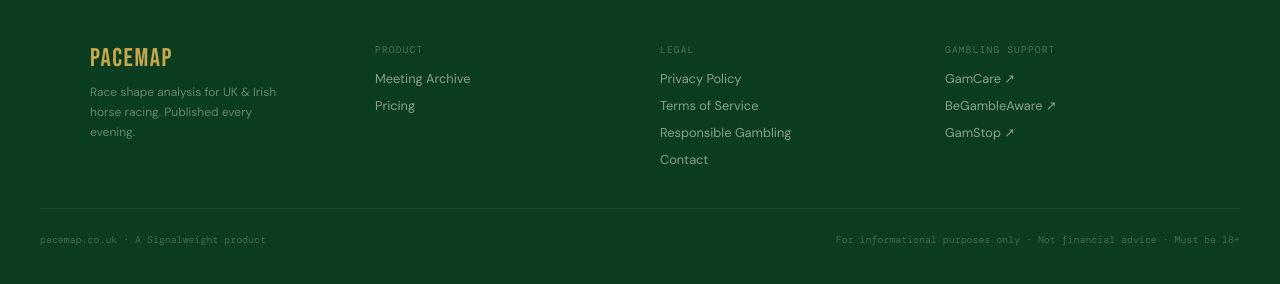
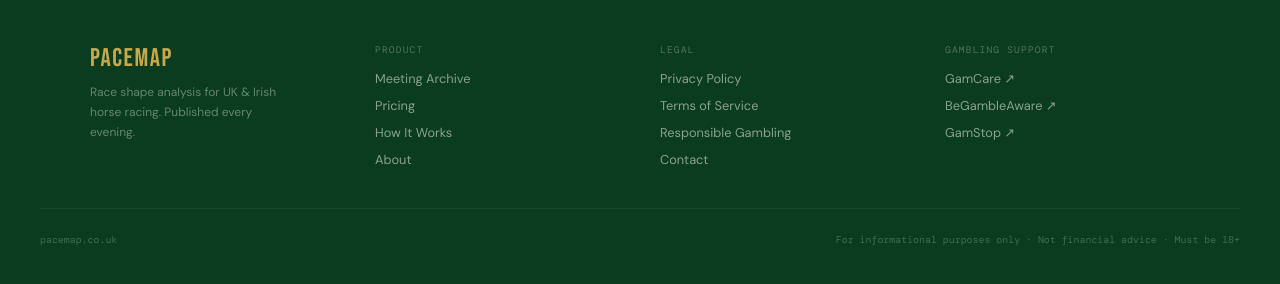
Before and after one commit to ppcjobber/clerk-authentication-starter, a Next.js app: page / in a window 1280 px wide. Shown: the part 1654-1938 px from the top of the page. Built offline with nearby package versions, Linux system fonts and the light colour scheme; no server answers; a web font is replaced by a local one.

Commit message:
Update Footer.tsx

```diff
--- a/components/Footer.tsx
+++ b/components/Footer.tsx
@@ -42,8 +42,10 @@ export default function Footer() {
           </p>
           <div style={{ display: "flex", flexDirection: "column", gap: "10px" }}>
             {[
-              { href: "/archive",  label: "Meeting Archive" },
-              { href: "/pricing",  label: "Pricing"         },
+              { href: "/archive",      label: "Meeting Archive" },
+              { href: "/pricing",      label: "Pricing"         },
+              { href: "/how-it-works", label: "How It Works"    },
+              { href: "/about",        label: "About"           },
             ].map(l => (
               <Link key={l.href} href={l.href} style={{
                 fontSize: "0.8rem", color: "rgba(245,240,232,0.55)",
@@ -66,10 +68,10 @@ export default function Footer() {
           </p>
           <div style={{ display: "flex", flexDirection: "column", gap: "10px" }}>
             {[
-              { href: "/privacy",               label: "Privacy Policy"       },
-              { href: "/terms",                 label: "Terms of Service"     },
-              { href: "/responsible-gambling",  label: "Responsible Gambling" },
-              { href: "/contact",               label: "Contact"              },
+              { href: "/privacy",              label: "Privacy Policy"       },
+              { href: "/terms",                label: "Terms of Service"     },
+              { href: "/responsible-gambling", label: "Responsible Gambling" },
+              { href: "/contact",              label: "Contact"              },
             ].map(l => (
               <Link key={l.href} href={l.href} style={{
                 fontSize: "0.8rem", color: "rgba(245,240,232,0.55)",
@@ -92,9 +94,9 @@ export default function Footer() {
           </p>
           <div style={{ display: "flex", flexDirection: "column", gap: "10px" }}>
             {[
-              { href: "https://www.gamcare.org.uk",    label: "GamCare"        },
-              { href: "https://www.begambleaware.org", label: "BeGambleAware"  },
-              { href: "https://www.gamstop.co.uk",     label: "GamStop"        },
+              { href: "https://www.gamcare.org.uk",    label: "GamCare"       },
+              { href: "https://www.begambleaware.org", label: "BeGambleAware" },
+              { href: "https://www.gamstop.co.uk",     label: "GamStop"       },
             ].map(l => (
               <a key={l.href} href={l.href} target="_blank" rel="noopener noreferrer"
                 style={{
@@ -120,7 +122,7 @@ export default function Footer() {
           fontFamily: "'DM Mono',monospace", fontSize: "0.62rem",
           color: "rgba(245,240,232,0.25)",
         }}>
-          pacemap.co.uk · A Signalweight product
+          pacemap.co.uk
         </span>
         <span style={{
           fontFamily: "'DM Mono',monospace", fontSize: "0.62rem",
```
